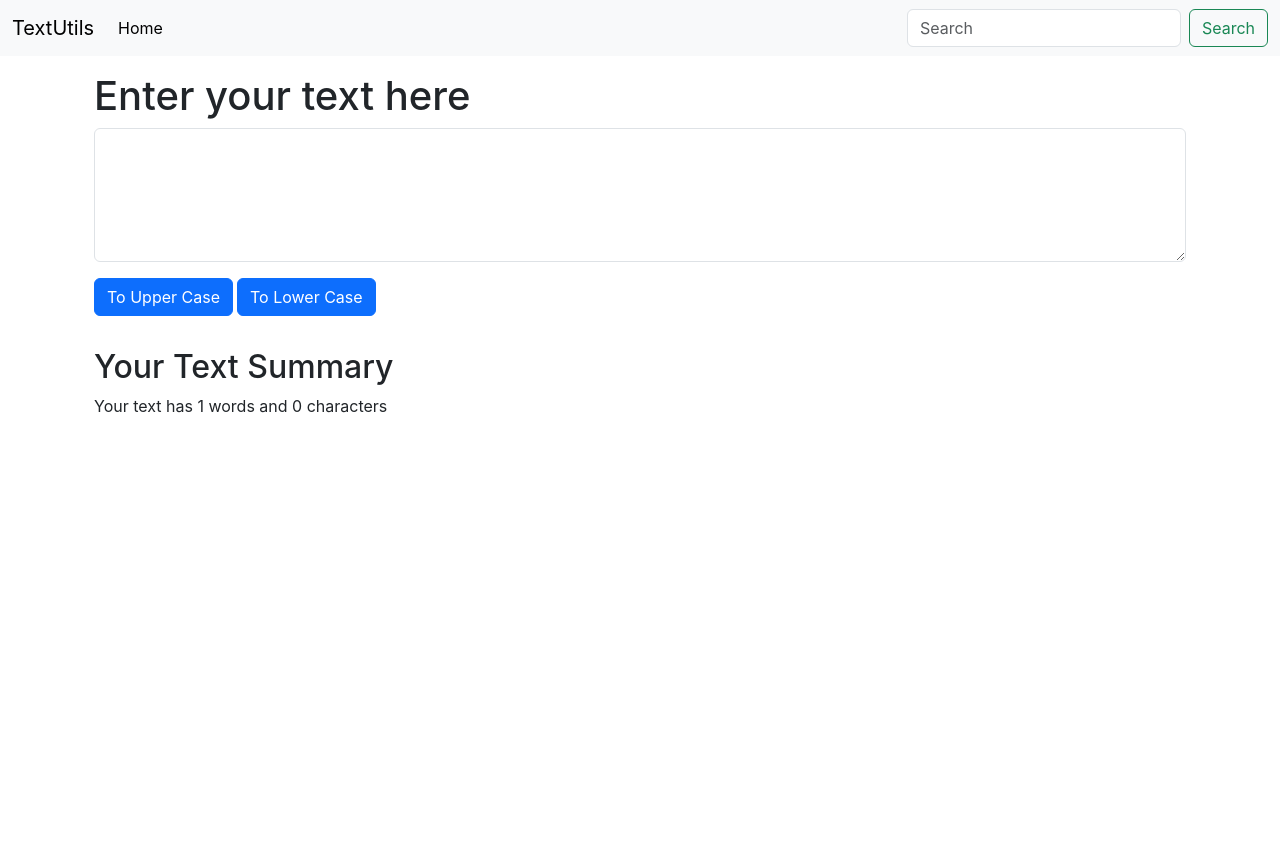
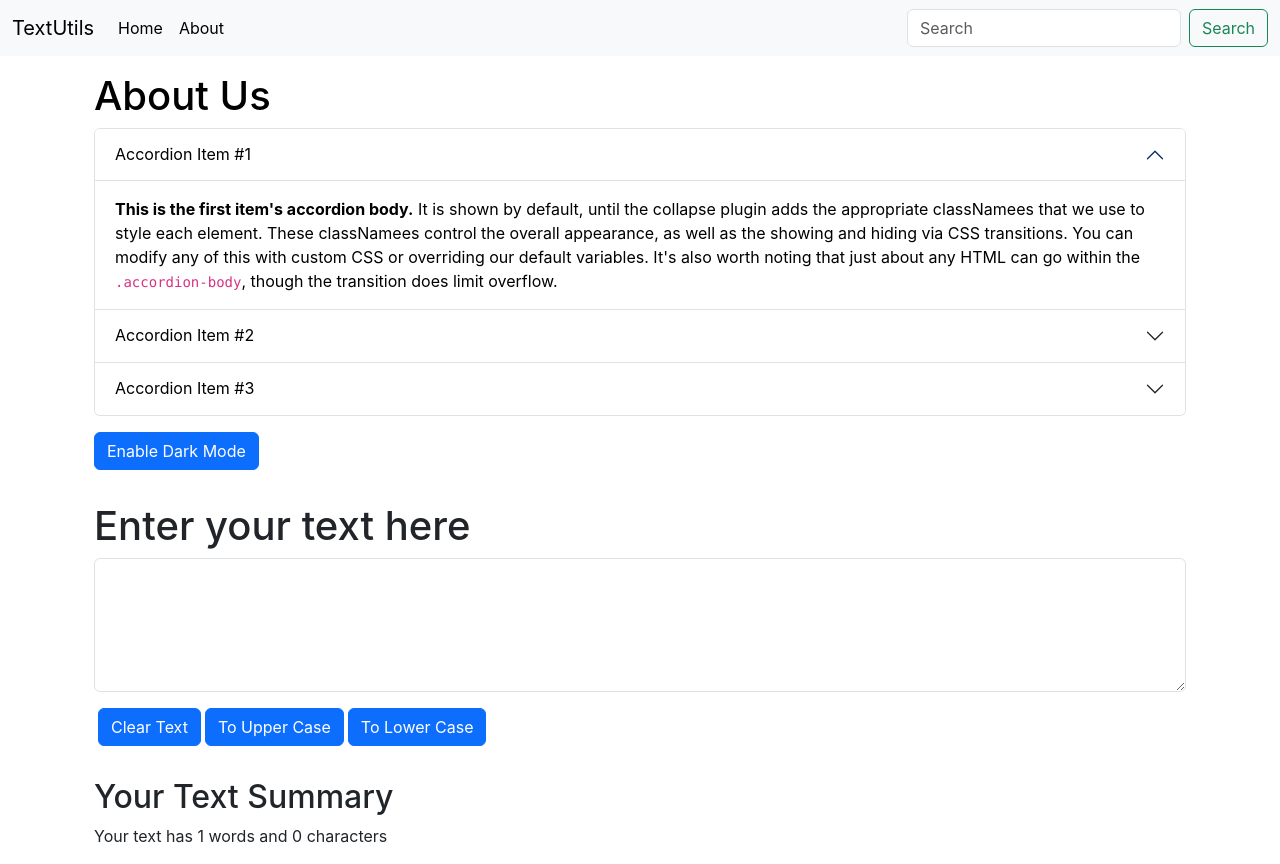
Before and after one commit to pgyanesh/TextUtils, a React (Create React App) app: page / in a window 1280 px wide. Before the commit the page ends 800 px from the top, so only its background shows below. Built offline with nearby package versions, Linux system fonts and the light colour scheme.

Commit message:
Use of state and Enabled dark mode in about section

```diff
--- a/src/App.js
+++ b/src/App.js
@@ -1,5 +1,6 @@
 
 import './App.css';
+import About from './components/About';
 import Navbar from './components/Navbar';
 import Textform from './components/Textform';
 
@@ -8,8 +9,10 @@
    <>
    <Navbar/>
    <div className='container my-3'>
+    <About/>
    <Textform heading = "Enter your text here"/>
    </div>
+
    </>
   );
 }
--- /dev/null
+++ b/src/components/About.js
@@ -0,0 +1,72 @@
+import React, { useState } from 'react'
+
+export default function About() {
+    const[myStyle,setMyStyle]=useState({
+        backgroundColor : 'white',
+        color : 'black'
+    })
+    const[btnText,setBtnText]=useState("Enable Dark Mode")
+
+    const toggleStyle=()=>{
+        if(myStyle.backgroundColor === "white"){
+            setMyStyle({
+                backgroundColor:"black",
+                color:"white"
+            })
+            setBtnText("Enable Light Mode")
+        }else{
+            setMyStyle({
+                backgroundColor:"white",
+                color:"black"
+            })
+            setBtnText("Enable Dark Mode")
+        }
+    }
+
+  return (
+    <div className='container my-3' style={myStyle}>
+        <h1>About Us </h1>
+      <div className="accordion" id="accordionExample">
+  <div className="accordion-item" style={myStyle}>
+    <h2 className="accordion-header">
+      <button className="accordion-button" style={myStyle} type="button" data-bs-toggle="collapse" data-bs-target="#collapseOne" aria-expanded="true" aria-controls="collapseOne">
+        Accordion Item #1
+      </button>
+    </h2>
+    <div id="collapseOne" className="accordion-collapse collapse show" data-bs-parent="#accordionExample">
+      <div className="accordion-body" style={myStyle}>
+        <strong>This is the first item's accordion body.</strong> It is shown by default, until the collapse plugin adds the appropriate classNamees that we use to style each element. These classNamees control the overall appearance, as well as the showing and hiding via CSS transitions. You can modify any of this with custom CSS or overriding our default variables. It's also worth noting that just about any HTML can go within the <code>.accordion-body</code>, though the transition does limit overflow.
+      </div>
+    </div>
+  </div>
+  <div className="accordion-item" style={myStyle}>
+    <h2 className="accordion-header">
+      <button className="accordion-button collapsed" style={myStyle} type="button" data-bs-toggle="collapse" data-bs-target="#collapseTwo" aria-expanded="false" aria-controls="collapseTwo">
+        Accordion Item #2
+      </button>
+    </h2>
+    <div id="collapseTwo" className="accordion-collapse collapse" style={myStyle} data-bs-parent="#accordionExample">
+      <div className="accordion-body">
+        <strong>This is the second item's accordion body.</strong> It is hidden by default, until the collapse plugin adds the appropriate classNamees that we use to style each element. These classNamees control the overall appearance, as well as the showing and hiding via CSS transitions. You can modify any of this with custom CSS or overriding our default variables. It's also worth noting that just about any HTML can go within the <code>.accordion-body</code>, though the transition does limit overflow.
+      </div>
+    </div>
+  </div>
+  <div className="accordion-item" style={myStyle}>
+    <h2 className="accordion-header">
+      <button className="accordion-button collapsed" style={myStyle} type="button" data-bs-toggle="collapse" data-bs-target="#collapseThree" aria-expanded="false" aria-controls="collapseThree">
+        Accordion Item #3
+      </button>
+    </h2>
+    <div id="collapseThree" className="accordion-collapse collapse" data-bs-parent="#accordionExample">
+      <div className="accordion-body">
+        <strong>This is the third item's accordion body.</strong> It is hidden by default, until the collapse plugin adds the appropriate classNamees that we use to style each element. These classNamees control the overall appearance, as well as the showing and hiding via CSS transitions. You can modify any of this with custom CSS or overriding our default variables. It's also worth noting that just about any HTML can go within the <code>.accordion-body</code>, though the transition does limit overflow.
+      </div>
+    </div>
+  </div>
+</div>
+<div className='conatiner'>
+<button type="button" class="btn btn-primary my-3" onClick={toggleStyle}>{btnText}</button>
+</div>
+    </div>
+  )
+}
--- a/src/components/Navbar.js
+++ b/src/components/Navbar.js
@@ -14,6 +14,9 @@
         <li className="nav-item">
           <a className="nav-link active" aria-current="page" href="/">Home</a>
         </li>
+        <li className="nav-item">
+          <a className="nav-link active" aria-current="page" href="/">About</a>
+        </li>
       </ul>
       <form className="d-flex" role="search">
         <input className="form-control me-2" type="search" placeholder="Search" aria-label="Search"/>
--- a/src/components/Textform.js
+++ b/src/components/Textform.js
@@ -1,6 +1,9 @@
 import React, {useState} from 'react'
 
 export default function Textform(props) {
+     const clearText = ()=>{
+        setText("");
+    }
     const toUpCase = ()=>{
         let newText = text.toUpperCase()
         setText(newText);
@@ -20,6 +23,7 @@
 <div className="mb-3">
 
 <textarea className="form-control" value ={text} onChange={handleOnChange} id="myBox" rows="5"></textarea>
+<button className='btn btn-primary my-3 mx-1' onClick={clearText}>Clear Text</button>
 <button className='btn btn-primary my-3' onClick={toUpCase}>To Upper Case</button>
 <button className='btn btn-primary my-3 mx-1' onClick={toLoCase}>To Lower Case</button>
 </div>
```
